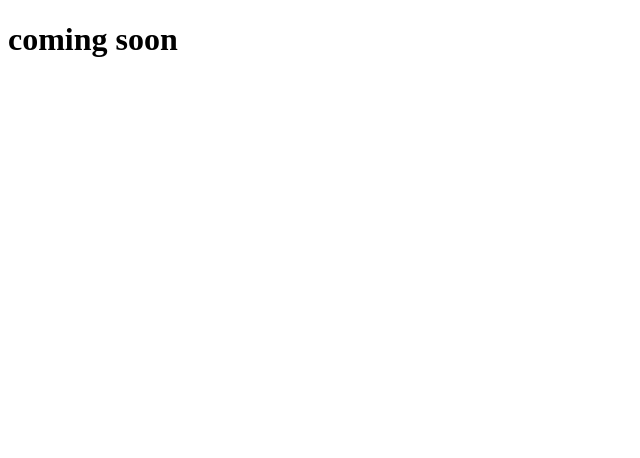
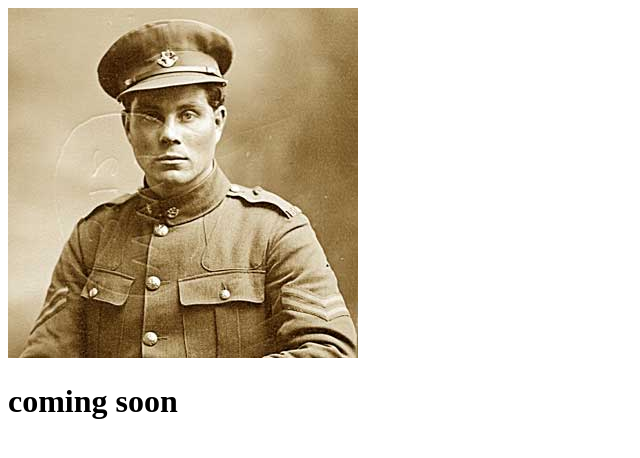
Before and after one commit to bleumoustache/git-101, a plain HTML site: page index.html in a window 1280 px wide. Shown: the whole page, without its empty margins (0-640 px from the left). Drawn offline with Linux system fonts and the light colour scheme.

Commit message:
Added picture of Arthure

```diff
--- a/index.html
+++ b/index.html
@@ -4,6 +4,7 @@
 	<title>hello world</title>
 </head>
 <body>
+	<img src="arthur-jesseau-2.jpg">
 	<h1>coming soon</h1>
 
 </body>
```
Also changed, not shown: arthur-jesseau-2.jpg (added).
